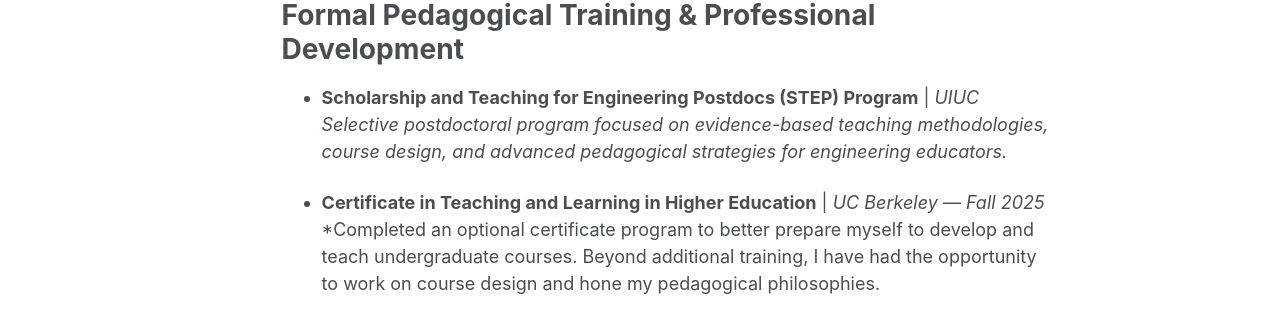
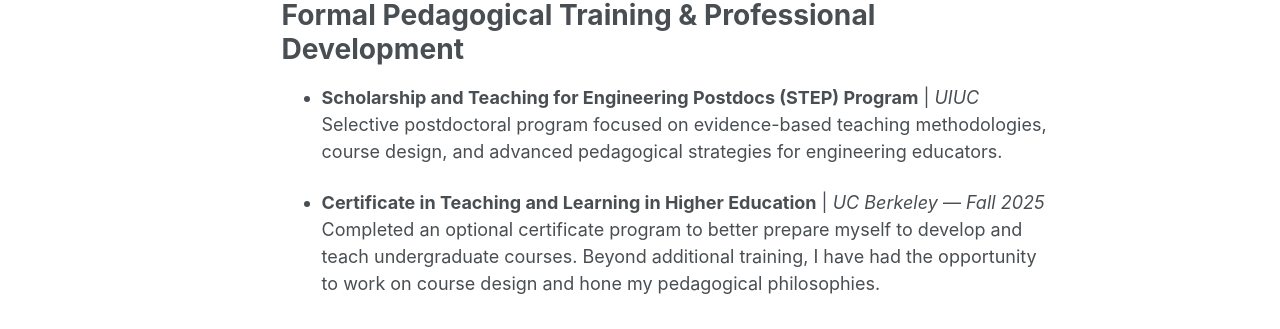
Before and after one commit to fgiardine/fgiardine.github.io, a Jekyll site: the page built from _pages/teaching_berkeley.md, in a window 1280 px wide and 900 px high, scrolled down 1070 px. Shown: the part 425-754 px from the top of the window. Built offline with Jekyll 4.4.1, drawn with Linux system fonts in a browser that asks for light colours; a script bundle is joined from its source files by our own code; a style sheet for code colours, icons or effects is not loaded.

```diff
--- a/_pages/teaching_berkeley.md
+++ b/_pages/teaching_berkeley.md
@@ -32,7 +32,7 @@ Lightbulb dimmer demo showing the use of phase-controlled rectifiers. <br/>
 Formal Pedagogical Training & Professional Development
 ======
 * **Scholarship and Teaching for Engineering Postdocs (STEP) Program** | *UIUC*
-  *Selective postdoctoral program focused on evidence-based teaching methodologies, course design, and advanced pedagogical strategies for engineering educators.*
+Selective postdoctoral program focused on evidence-based teaching methodologies, course design, and advanced pedagogical strategies for engineering educators.
 
 * **Certificate in Teaching and Learning in Higher Education** | *UC Berkeley* — *Fall 2025*
-  *Completed an optional certificate program to better prepare myself to develop and teach undergraduate courses. Beyond additional training, I have had the opportunity to work on course design and hone my pedagogical philosophies.
+Completed an optional certificate program to better prepare myself to develop and teach undergraduate courses. Beyond additional training, I have had the opportunity to work on course design and hone my pedagogical philosophies.
```
